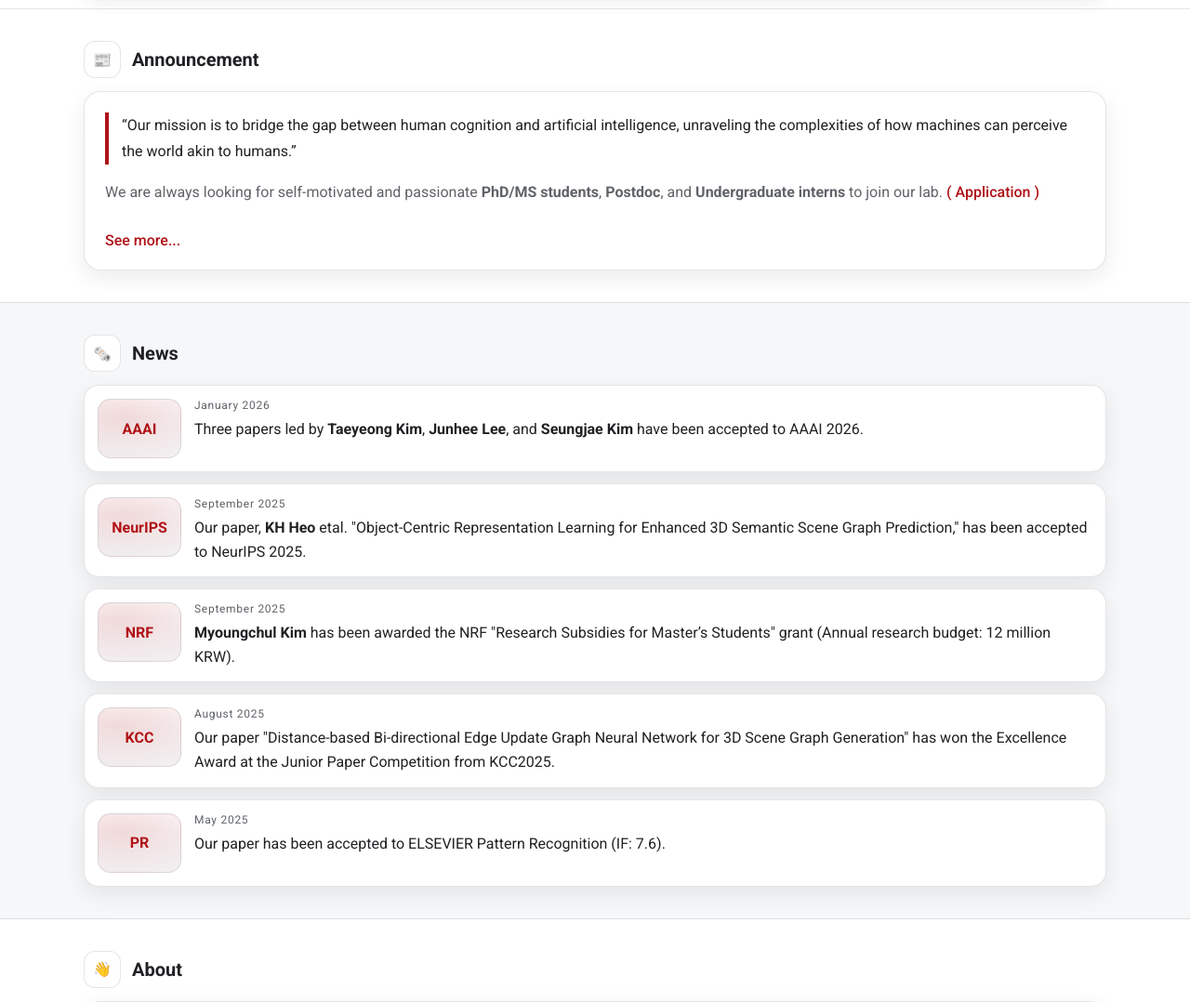
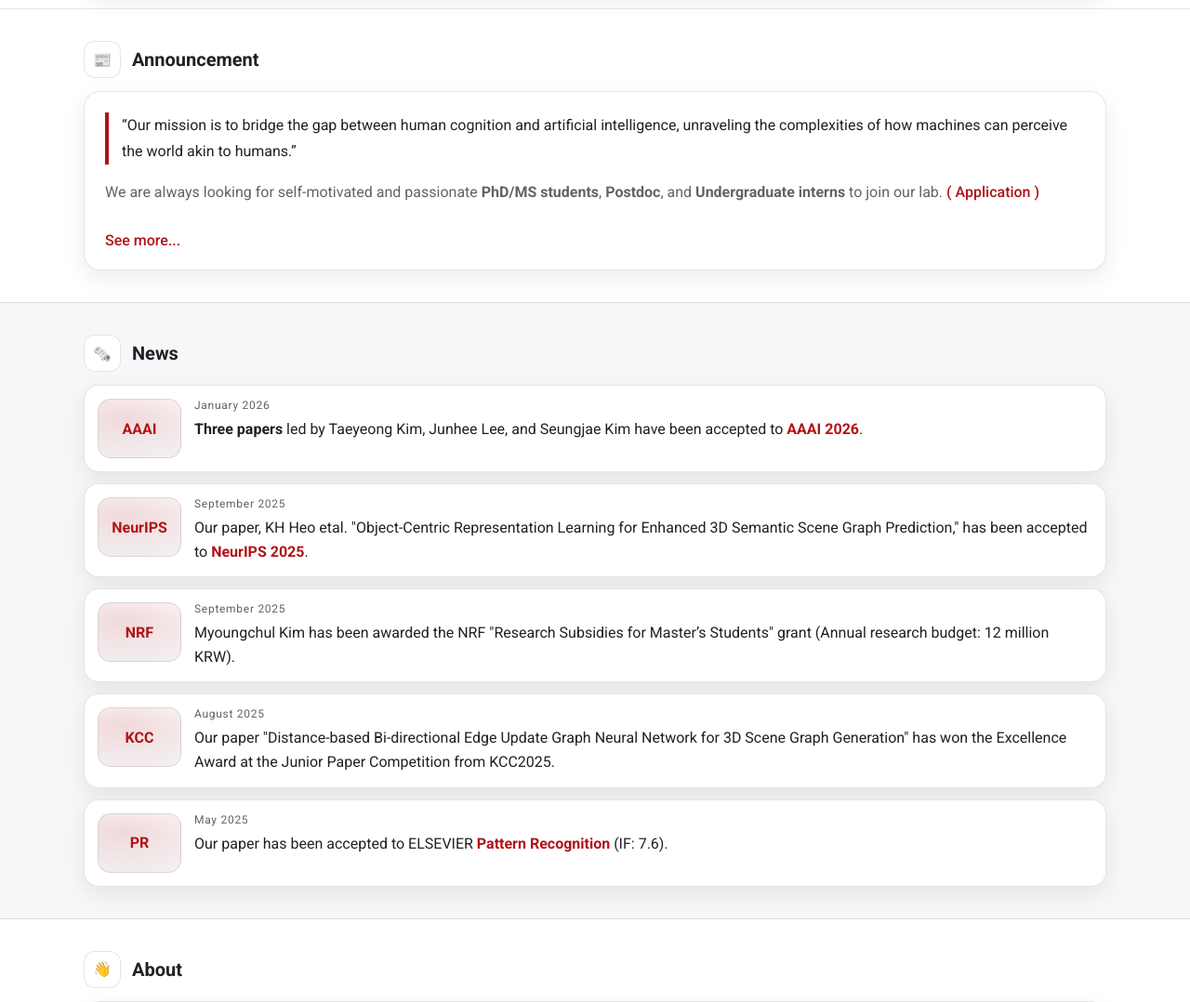
Before and after one commit to spoiuy3/VSLab_website, a Jekyll site: the page built from index.md, in a window 1280 px wide and 1400 px high, scrolled down 346 px. Shown: the part 322-1400 px from the top of the window at 93% size. Built offline with Jekyll 4.4.1, drawn with Linux system fonts in a browser that asks for light colours.

Commit message:
Edit: main slide detail & conference link+bold

```diff
--- a/assets/css/style.css
+++ b/assets/css/style.css
@@ -562,6 +562,7 @@
 .hero-carousel__btn--next{ right: 14px; }
 
 /* dots */
+/* dots */
 .hero-carousel__dots{
   position: absolute;
   left: 0;
@@ -571,18 +572,40 @@
   justify-content: center;
   gap: 8px;
 }
+
 .hero-carousel__dot{
   width: 10px;
   height: 10px;
   border-radius: 999px;
-  border: 1px solid rgba(255,255,255,0.45);
-  background: rgba(255,255,255,0.22);
+
+  /* ✅ 테두리 제거 */
+  border: none;
+
+  /* ✅ 기본 내부 색상: 진한 회색(흰 배경에서도 잘 보임) */
+  background: rgba(0,0,0,0.55);
+
   cursor: pointer;
+
+  /* ✅ 흰 배경에서 묻히지 않게 아주 약한 그림자 */
+  box-shadow: 0 2px 6px rgba(0,0,0,0.15);
+
+  /* 클릭/호버 느낌 살짝 */
+  transition: transform 120ms ease, background 120ms ease, opacity 120ms ease;
+  opacity: 0.9;
 }
+
+.hero-carousel__dot:hover{
+  transform: scale(1.12);
+  opacity: 1;
+}
+
 .hero-carousel__dot.is-active{
-  background: var(--accent); /* #b01217 유지 */
-  border-color: rgba(255,255,255,0.25);
+  /* ✅ 활성 dot은 VSLab 포인트 컬러 유지 */
+  background: var(--accent);
+  opacity: 1;
+  transform: scale(1.12);
 }
+
 
 /* responsive */
 @media (max-width: 920px){
--- a/index.md
+++ b/index.md
@@ -24,8 +24,7 @@
               <a class="inline-link"
                   href="https://docs.google.com/forms/d/e/1FAIpQLSdumy7iowdScouDLq62i9QIUTZsFBz3r7YXkZj0eFpPVFygYA/viewform"
                   target="_blank" rel="noopener">
-                  ( Application )
-                </a>
+                  Application</a>
               <a class="btn" href="{{ '/publications/' | relative_url }}">See Publications</a>
             </div>
           </div>
@@ -151,7 +150,8 @@
         <div class="news-body">
           <div class="news-date">January 2026</div>
           <div class="news-text">
-            Three papers led by <strong>Taeyeong Kim</strong>, <strong>Junhee Lee</strong>, and <strong>Seungjae Kim</strong> have been accepted to AAAI 2026.
+            <strong>Three papers</strong> led by Taeyeong Kim, Junhee Lee, and Seungjae Kim have been accepted to
+            <a class="inline-link" href="https://aaai.org/conference/aaai/aaai-26/" target="_blank" rel="noopener"><strong>AAAI 2026</strong></a>.
           </div>
         </div>
       </article>
@@ -161,7 +161,8 @@
         <div class="news-body">
           <div class="news-date">September 2025</div>
           <div class="news-text">
-            Our paper, <strong>KH Heo</strong> etal. "Object-Centric Representation Learning for Enhanced 3D Semantic Scene Graph Prediction," has been accepted to NeurIPS 2025.
+            Our paper, KH Heo etal. "Object-Centric Representation Learning for Enhanced 3D Semantic Scene Graph Prediction," has been accepted to
+            <a class="inline-link" href="https://nips.cc/" target="_blank" rel="noopener"><strong>NeurIPS 2025</strong></a>.
           </div>
         </div>
       </article>
@@ -171,7 +172,7 @@
         <div class="news-body">
           <div class="news-date">September 2025</div>
           <div class="news-text">
-            <strong>Myoungchul Kim</strong> has been awarded the NRF "Research Subsidies for Master’s Students" grant (Annual research budget: 12 million KRW).
+            Myoungchul Kim has been awarded the NRF "Research Subsidies for Master’s Students" grant (Annual research budget: 12 million KRW).
           </div>
         </div>
       </article>
@@ -191,13 +192,16 @@
         <div class="news-body">
           <div class="news-date">May 2025</div>
           <div class="news-text">
-            Our paper has been accepted to ELSEVIER Pattern Recognition (IF: 7.6).
+            Our paper has been accepted to ELSEVIER
+            <a class="inline-link" href="https://www.sciencedirect.com/journal/pattern-recognition" target="_blank" rel="noopener"><strong>Pattern Recognition</strong></a>
+            (IF: 7.6).
           </div>
         </div>
       </article>
     </div>
   </div>
 </section>
+
 
 <section class="section">
   <div class="wrap">
```
